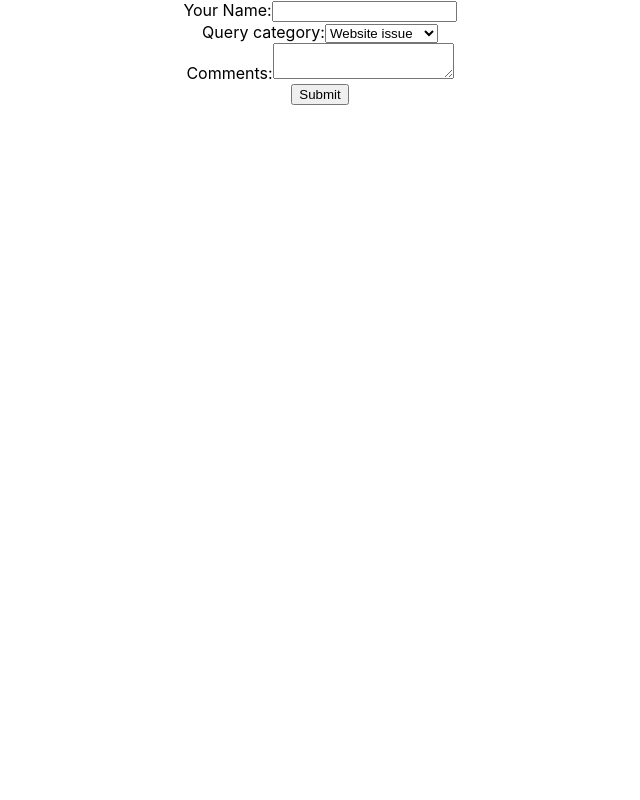
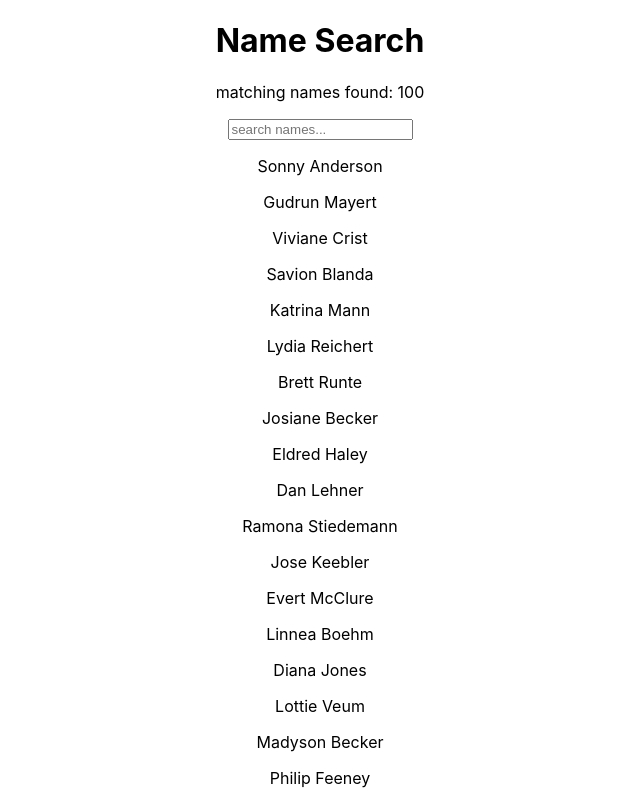
Before and after one commit to jeremyhsimons/react-app-tutorial, a React (Create React App) app in the folder my-app/: page / in a window 1280 px wide. Shown: the top 800 px of the page, without its empty margins (320-960 px from the left). Built offline with nearby package versions, Linux system fonts and the light colour scheme.

Commit message:
Add search filter challenge component.

```diff
--- a/my-app/src/App.js
+++ b/my-app/src/App.js
@@ -9,6 +9,7 @@
 import LifeCyclesCDM from './components/LifeCyclesCDM';
 import ControlledForm from './components/ControlledForm';
 import UncontrolledForm from './components/UncontrolledForm';
+import SearchBar from './components/SearchBar';
 
 function App() {
   return (
@@ -21,7 +22,8 @@
       {/* <RenderingLists /> */}
       {/* <LifeCyclesCDM /> */}
       {/* <ControlledForm /> */}
-      <UncontrolledForm />
+      {/* <UncontrolledForm /> */}
+      <SearchBar />
     </div>
   );
 }
--- /dev/null
+++ b/my-app/src/components/SearchBar.js
@@ -0,0 +1,47 @@
+import React, { Component } from 'react'
+import importedNames from '../names'
+
+export class SearchBar extends Component {
+
+  constructor(props) {
+    super(props)
+
+    this.state = {
+        names: importedNames,
+    }
+  }
+
+  handleChange = (event) => {
+    const inputText = event.target.value.toLowerCase()
+    console.log(inputText)
+    const filteredNames = importedNames.filter(name => {
+        return name.toLowerCase().includes(inputText)
+    })
+    this.setState({
+        names: filteredNames
+    })
+  }
+
+  render() {
+    return (
+      <div>
+        <h1>Name Search</h1>
+        <p>matching names found: {this.state.names.length}</p>
+        <form>
+            <input
+                type='text'
+                placeholder='search names...'
+                onChange={(event) => this.handleChange(event)}
+            />
+        </form>
+        <div style={{margin: "auto"}}>
+            {this.state.names.map(name => {
+                return <p key={name}>{name}</p>
+            })}
+        </div>
+      </div>
+    )
+  }
+}
+
+export default SearchBar
--- /dev/null
+++ b/my-app/src/names.js
@@ -0,0 +1,103 @@
+const names = [
+    "Sonny Anderson",
+    "Gudrun Mayert",
+    "Viviane Crist",
+    "Savion Blanda",
+    "Katrina Mann",
+    "Lydia Reichert",
+    "Brett Runte",
+    "Josiane Becker",
+    "Eldred Haley",
+    "Dan Lehner",
+    "Ramona Stiedemann",
+    "Jose Keebler",
+    "Evert McClure",
+    "Linnea Boehm",
+    "Diana Jones",
+    "Lottie Veum",
+    "Madyson Becker",
+    "Philip Feeney",
+    "Kobe Kuhic",
+    "Jessica Wisoky",
+    "Kasey Auer",
+    "Arnoldo Sipes",
+    "Madisen Davis",
+    "Alex Swaniawski",
+    "Helene Jenkins",
+    "Leone Olson",
+    "Ola Lockman",
+    "Kaylie Mueller",
+    "Kitty Steuber",
+    "Ralph Mosciski",
+    "Zane Bradtke",
+    "Syble Torp",
+    "Luella Weimann",
+    "Rigoberto Dicki",
+    "Andre Gusikowski",
+    "Moshe Torphy",
+    "Rhoda Rosenbaum",
+    "Libby Spinka",
+    "Maeve Zieme",
+    "Sydney Gleichner",
+    "Jimmy Blick",
+    "Tara Casper",
+    "Cayla Upton",
+    "Keith Wyman",
+    "Derick Emmerich",
+    "Nia Waelchi",
+    "Armani Nienow",
+    "Keyon DuBuque",
+    "Keeley Doyle",
+    "Kristoffer Monahan",
+    "Brendon Orn",
+    "Brandy Romaguera",
+    "Lyda Hane",
+    "Lisandro Bauch",
+    "Oma Hirthe",
+    "Caleb Dicki",
+    "Sydney O'Kon",
+    "Missouri Greenholt",
+    "Kylie Green",
+    "Kiel Erdman",
+    "Anahi Balistreri",
+    "Rico Rippin",
+    "Ramiro Dach",
+    "Princess Bosco",
+    "Pink Stoltenberg",
+    "Adan Rau",
+    "Dessie Heller",
+    "Nyah Zulauf",
+    "Makayla Fisher",
+    "Neoma Stanton",
+    "Ebba Dooley",
+    "Rachel Denesik",
+    "Drew Crist",
+    "Wava Will",
+    "Loraine Macejkovic",
+    "Americo Mann",
+    "Jules Konopelski",
+    "Gloria Ankunding",
+    "Austin Wilderman",
+    "Sage Veum",
+    "Dorris Friesen",
+    "Wellington Klein",
+    "Asa Quitzon",
+    "Misty Schumm",
+    "Muhammad Bayer",
+    "Dante Ondricka",
+    "Lurline Kuvalis",
+    "Conner Herzog",
+    "Shanie Franecki",
+    "Lois Bednar",
+    "Carey Predovic",
+    "Adelbert Heidenreich",
+    "Romaine Jacobs",
+    "Jake Schuppe",
+    "Meta Parisian",
+    "Dillon Feest",
+    "Amanda O'Keefe",
+    "Kaitlyn O'Keefe",
+    "Earnest Jenkins",
+    "Reymundo Gleason"
+]
+export default names
```
